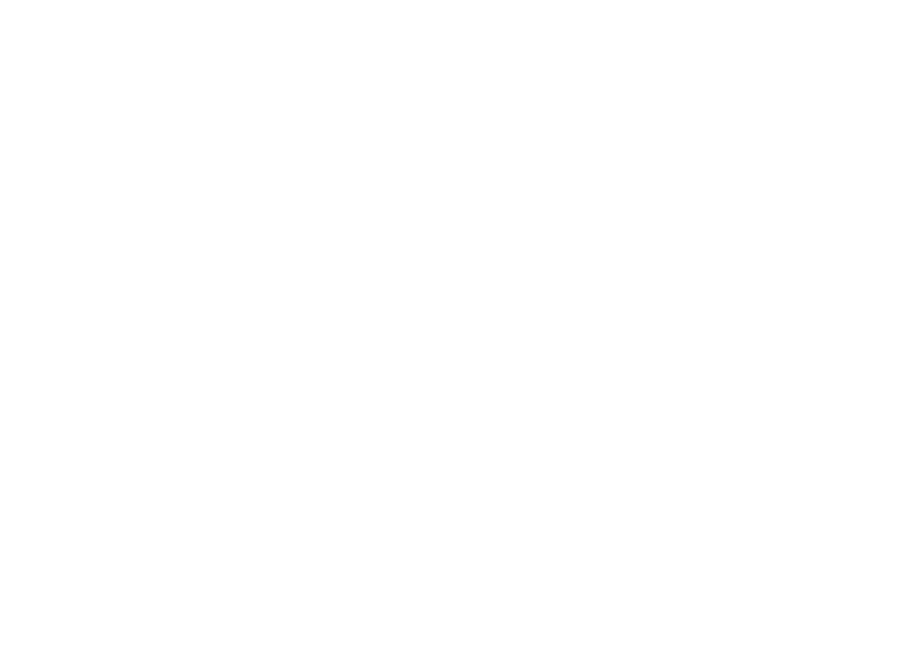
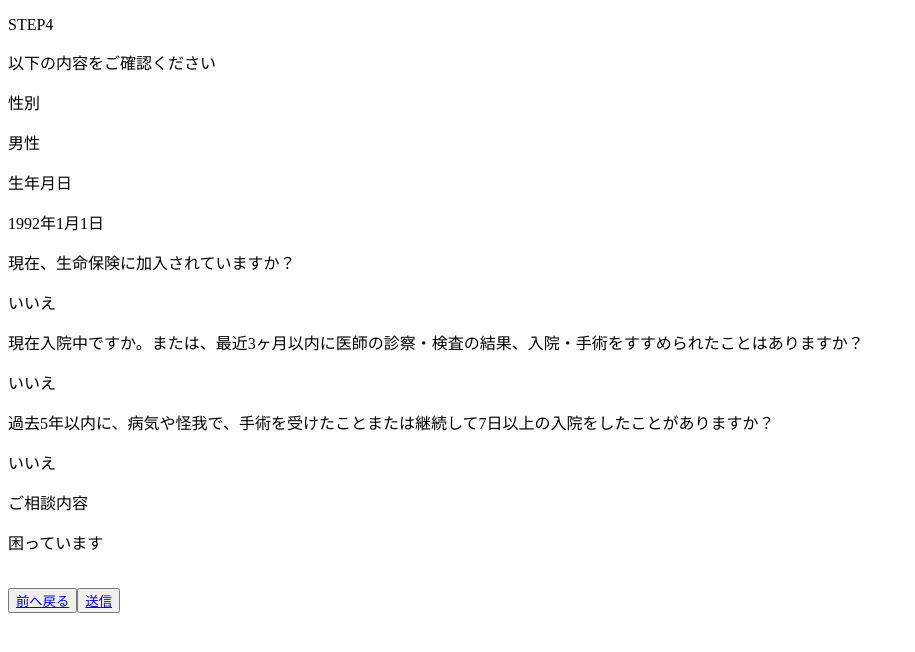
Before and after one commit to Hiroto-Iizuka/react-form-B, a React (Create React App) app: page /confirmation in a window 1280 px wide. Before the commit this address had no page. Shown: the top 652 px of the page, without its empty margins (0-915 px from the left). Built offline with nearby package versions, Linux system fonts and the light colour scheme.

Commit message:
confirmationページの雛形を作成

```diff
--- a/src/App.jsx
+++ b/src/App.jsx
@@ -2,6 +2,7 @@
 import { Basic } from "./pages/Basic";
 import { Question } from './pages/Question';
 import { CounselingDetail } from './pages/CounselingDetail';
+import { Confirmation } from './pages/Confirmation';
 
 function App() {
   return (
@@ -12,6 +13,7 @@
         <Route path="/" element={<Basic />} />
         <Route path="/question" element={<Question />} />
         <Route path="/counselingdetail" element={<CounselingDetail />} />
+        <Route path="/confirmation" element={<Confirmation />}></Route>
       </Routes>
     </BrowserRouter>
   );
--- /dev/null
+++ b/src/pages/Confirmation.jsx
@@ -0,0 +1,41 @@
+import { Link } from "react-router-dom";
+
+export const Confirmation = () => {
+  return (
+    <>
+      <div>
+        <p>STEP4</p>
+        <p>以下の内容をご確認ください</p>
+      </div>
+      <div>
+        <p>性別</p>
+        <p>男性</p>
+      </div>
+      <div>
+        <p>生年月日</p>
+        <p>1992年1月1日</p>
+      </div>
+      <div>
+        <p>現在、生命保険に加入されていますか？</p>
+        <p>いいえ</p>
+      </div>
+      <div>
+        <p>現在入院中ですか。または、最近3ヶ月以内に医師の診察・検査の結果、入院・手術をすすめられたことはありますか？</p>
+        <p>いいえ</p>
+      </div>
+      <div>
+        <p>過去5年以内に、病気や怪我で、手術を受けたことまたは継続して7日以上の入院をしたことがありますか？</p>
+        <p>いいえ</p>
+      </div>
+      <div>
+        <p>ご相談内容</p>
+        <p>困っています</p>
+      </div>
+      <br />
+      <div>
+        <button><Link to="/counselingdetail">前へ戻る</Link></button>
+        <button><Link to="">送信</Link></button>
+      </div>
+    </>
+  )
+}
--- a/src/pages/CounselingDetail.jsx
+++ b/src/pages/CounselingDetail.jsx
@@ -15,7 +15,7 @@
       <br />
       <div>
         <button><Link to="/question">前へ戻る</Link></button>
-        <button><Link to="">次へ進む</Link></button>
+        <button><Link to="/confirmation">次へ進む</Link></button>
       </div>
     </>
   )
```
